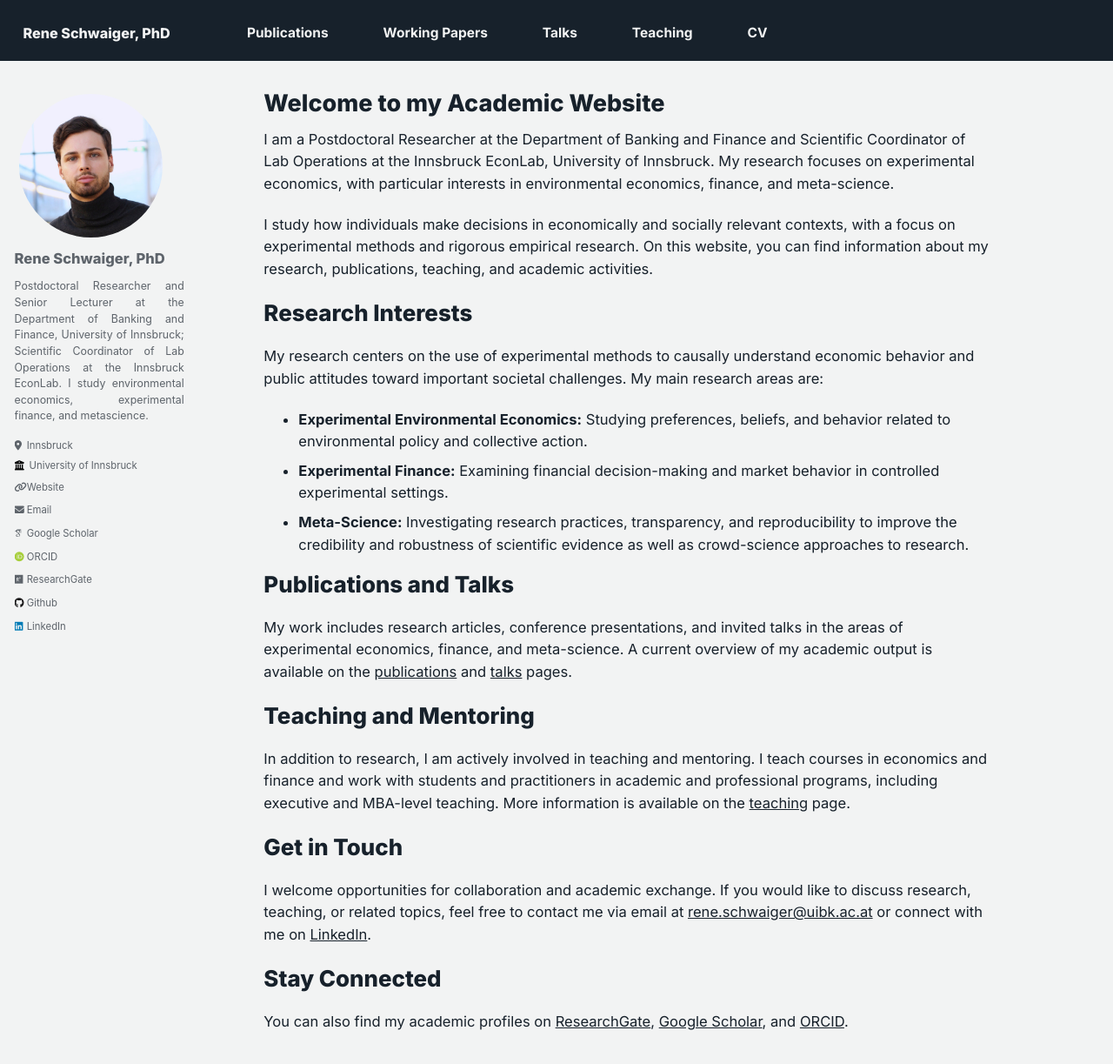
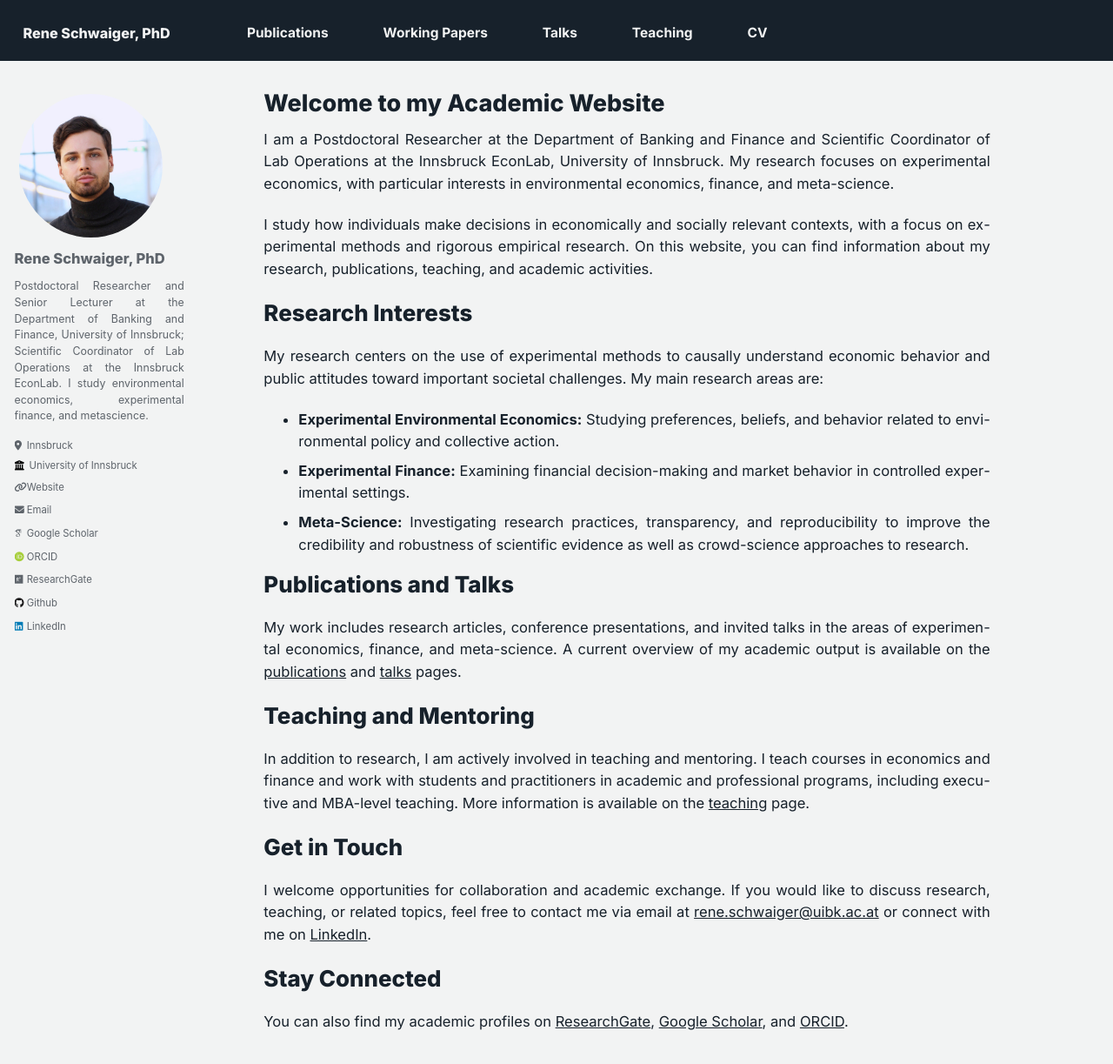
Before and after one commit to Rene1208/website, a Jekyll site: the page built from _pages/about.md, in a window 1280 px wide and 1400 px high. Shown: the top 1223 px of the window at 87% size. Built offline with Jekyll 4.4.1, drawn with Linux system fonts in a browser that asks for light colours; some web fonts are replaced.

Commit message:
update page Codex

```diff
--- a/_layouts/single.html
+++ b/_layouts/single.html
@@ -17,7 +17,7 @@ layout: default
 <div id="main" role="main">
   {% include sidebar.html %}
 
-  <article class="page" itemscope itemtype="http://schema.org/CreativeWork">
+  <article class="page{% if page.url == '/' %} page--home{% endif %}" itemscope itemtype="http://schema.org/CreativeWork">
     {% if page.title %}<meta itemprop="headline" content="{{ page.title | markdownify | strip_html | strip_newlines | escape_once }}">{% endif %}
     {% if page.excerpt %}<meta itemprop="description" content="{{ page.excerpt | markdownify | strip_html | strip_newlines | escape_once }}">{% endif %}
     {% if page.date %}<meta itemprop="datePublished" content="{{ page.date | date: "%B %d, %Y" }}">{% endif %}
--- a/_sass/custom.scss
+++ b/_sass/custom.scss
@@ -1,6 +1,6 @@
 :root {
   --site-bg: #f2f3f3;
-  --surface: #eceeee;
+  --surface: #eff1f1;
   --ink: #17212b;
   --muted: rgba(23, 33, 43, 0.68);
   --line: rgba(23, 33, 43, 0.14);
@@ -131,8 +131,15 @@ a:hover {
   text-align: left;
 }
 
-body.home .page__inner-wrap,
-body.home .page__content {
+.page--home .page__inner-wrap,
+.page--home .page__content {
+  hyphens: auto;
+  text-align: justify;
+  text-justify: inter-word;
+}
+
+.page--home .page__content p,
+.page--home .page__content li {
   hyphens: auto;
   text-align: justify;
   text-justify: inter-word;
```
